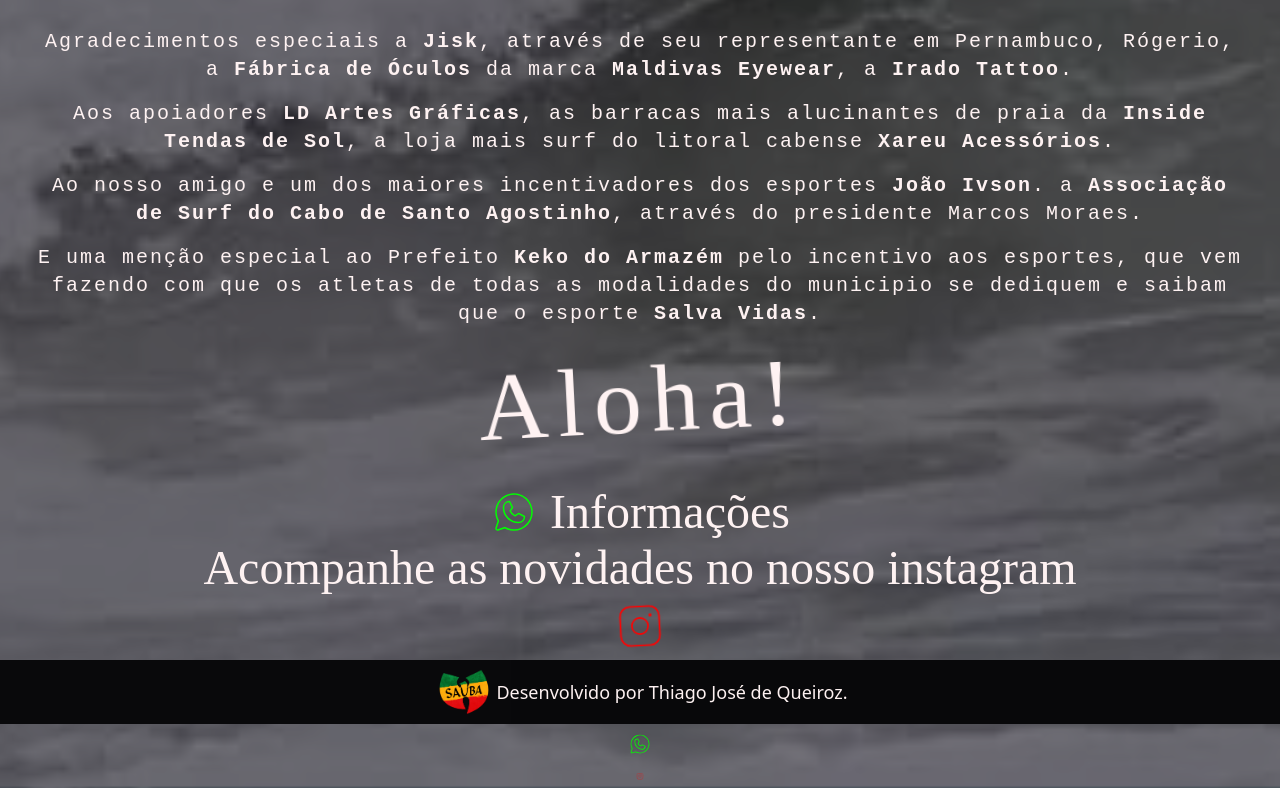
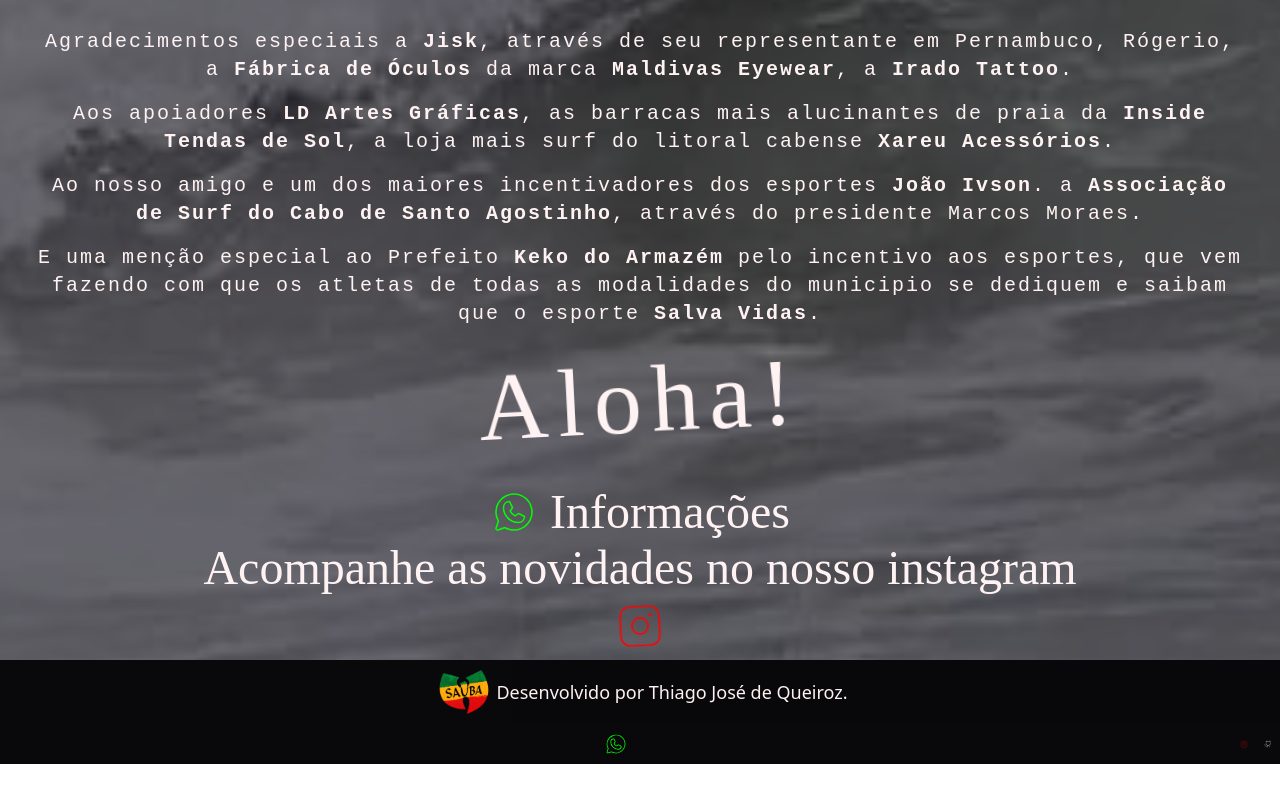
Before and after one commit to sauba/spa-ppsm, a Next.js app: page / in a window 1280 px wide. Shown: the part 1949-2738 px from the top of the page. After the commit the page ends 2713 px from the top, so only its background shows below. Built offline with nearby package versions, Linux system fonts and the light colour scheme.

Commit message:
Update: Footer v2

```diff
--- a/src/components/Footer/index.tsx
+++ b/src/components/Footer/index.tsx
@@ -1,4 +1,4 @@
-import { InstagramLogo, WhatsappLogo } from "@phosphor-icons/react";
+import { GithubLogo, InstagramLogo, WhatsappLogo } from "@phosphor-icons/react";
 import Image from "next/image";
 import sauba from "../../../public/sauba.png";
 
@@ -35,13 +35,16 @@
         <p className="text-sm lg:text-lg">Desenvolvido por Thiago José de Queiroz.</p>
       </div>
 
-      <div className={`flex-col justify-center items-center`}>
+      <div className={`w-full bg-zinc-950 flex justify-center items-center`}>
         <a href="https://wa.me/5581999895856" referrerPolicy="no-referrer" target="_blank" className={`px-4 py-2 mx-auto flex justify-center items-center gap-3 rounded-3xl font-caveat`}>
           <WhatsappLogo size={24} weight="thin" color={`lime`} className={`hover:cursor-pointer`} />
         </a>
         <a href="https://www.instagram.com/thiagosauba" referrerPolicy="no-referrer" target="_blank">
           <InstagramLogo size={24} weight="thin" color="red" className={`hover:cursor-pointer animate-wiggle mx-auto py-2`} />
         </a>
+        <a href="https://github.com/sauba" referrerPolicy="no-referrer" target="_blank">
+          <GithubLogo size={24} weight="thin" color="white" className={`hover:cursor-pointer animate-wiggle mx-auto py-2`} />
+        </a>
       </div>
     </div>
   )
```
